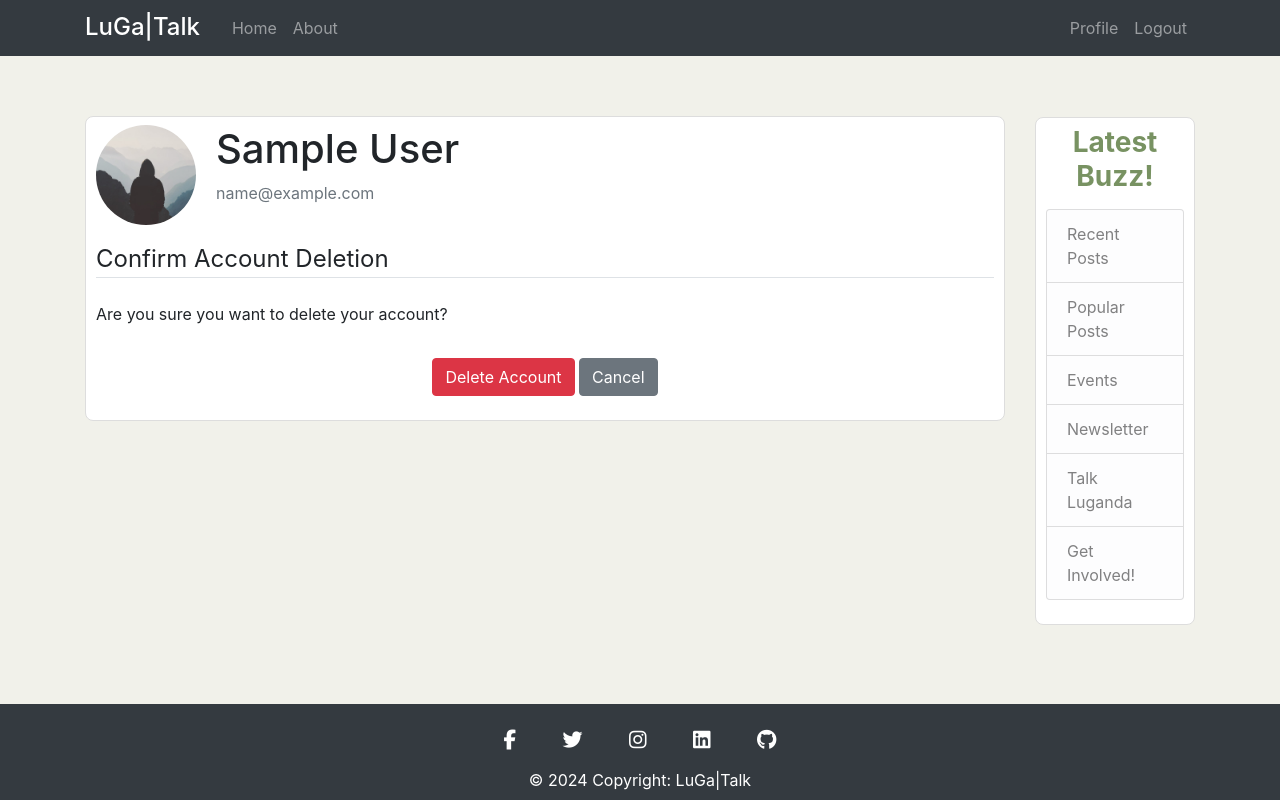
After one commit to Edgarkimbugwe/luga-talk, a Django app: page /delete_account/ in a window 1280 px wide. The commit adds this page. Run offline with Django 4.2, Linux system fonts and the light colour scheme; the visitor is signed in with stand-in values (Sample User, id 1); some libraries are stand-ins or nearby versions.

Commit message:
Added delete account functionality for users to delete their accounts, including associated data
Updated the user profile template (profile.html) to include a link for users to delete their account, leading to a confirmation page.

Added a confirmation page (delete_account.html) where users confirm deletion of their account

Added view function (delete_account) to handle POST requests for account deletion and associated user data

Updated urls.py to include a path for the delete account functionality

```diff
--- a/lugatalk/urls.py
+++ b/lugatalk/urls.py
@@ -8,12 +8,15 @@ from django.conf import settings
 from django.conf.urls.static import static
 from users import views as user_views
 
+from users.views import delete_account
+
 urlpatterns = [
     path('admin/', admin.site.urls),
     path('register/', user_views.register, name='register'),
     path('profile/', user_views.profile, name='profile'),
     path('login/', auth_views.LoginView.as_view(template_name='users/login.html'), name='login'),
     path('logout/', auth_views.LogoutView.as_view(template_name='users/logout.html'), name='logout'),
+    path('delete_account/', user_views.delete_account, name='delete_account'),
     path('summernote/', include('django_summernote.urls')),
     path('', include('luga.urls'), name='luga-urls'),
 ]
--- /dev/null
+++ b/users/templates/users/delete_account.html
@@ -0,0 +1,26 @@
+{% extends "base.html" %}
+{% load crispy_forms_tags %}
+
+{% block content %}
+    <div class="content-section-profile">
+        <div class="media">
+            <img class="rounded-circle account-img" src="{{ user.profile.image.url }}">
+            <div class="media-body">
+                <h2 class="account-heading">{{ user.first_name }} {{ user.last_name }}</h2>
+                <p class="text-secondary">{{ user.email }}</p>
+            </div>
+        </div>
+
+        <form method="POST">
+            {% csrf_token %}
+            <fieldset class="form-group">
+                <legend class="border-bottom mb-4">Confirm Account Deletion</legend>
+                <p>Are you sure you want to delete your account?</p>
+            </fieldset>
+            <div class="form-group text-center">
+                <button class="btn btn-danger" type="submit">Delete Account</button>
+                <a href="{% url 'profile' %}" class="btn btn-secondary">Cancel</a>
+            </div>
+        </form>
+    </div>
+{% endblock content %}
--- a/users/templates/users/profile.html
+++ b/users/templates/users/profile.html
@@ -23,5 +23,10 @@
             <button class="btn btn-outline-info" type="submit">Update Profile</button>
         </div>
       </form>
+
+      <!-- Delete Account Link -->
+      <div class="text-center mt-4">
+        <a href="{% url 'delete_account' %}" class="btn btn-danger">Delete Account</a>
+    </div>
     </div>
 {% endblock content %}
--- a/users/views.py
+++ b/users/views.py
@@ -1,7 +1,10 @@
-from django.shortcuts import render, redirect
+from django.shortcuts import render, redirect, get_object_or_404
 from django.contrib import messages
 from django.contrib.auth.decorators import login_required
 from .forms import UserRegisterForm, UserUpdateForm, ProfileUpdateForm
+from luga.models import Comment
+from django.contrib.auth.models import User
+from django.contrib.auth import logout
 
 def register(request):
     if request.method == 'POST':
@@ -46,3 +49,23 @@ def profile(request):
     }
 
     return render(request, 'users/profile.html', context)
+
+@login_required
+def delete_account(request):
+    if request.method == 'POST':
+        user = request.user
+
+        # Delete associated comments (example of related model deletion)
+        from luga.models import Comment  # Import Comment model here
+        Comment.objects.filter(author=user).delete()
+
+        # Delete the user account
+        user.delete()
+
+        # Logout the user after account deletion (optional)
+        logout(request)
+
+        messages.success(request, 'Your account has been deleted successfully.')
+        return redirect('home')  # Replace 'home' with your home page URL name
+
+    return render(request, 'users/delete_account.html', {'user': request.user})
```
